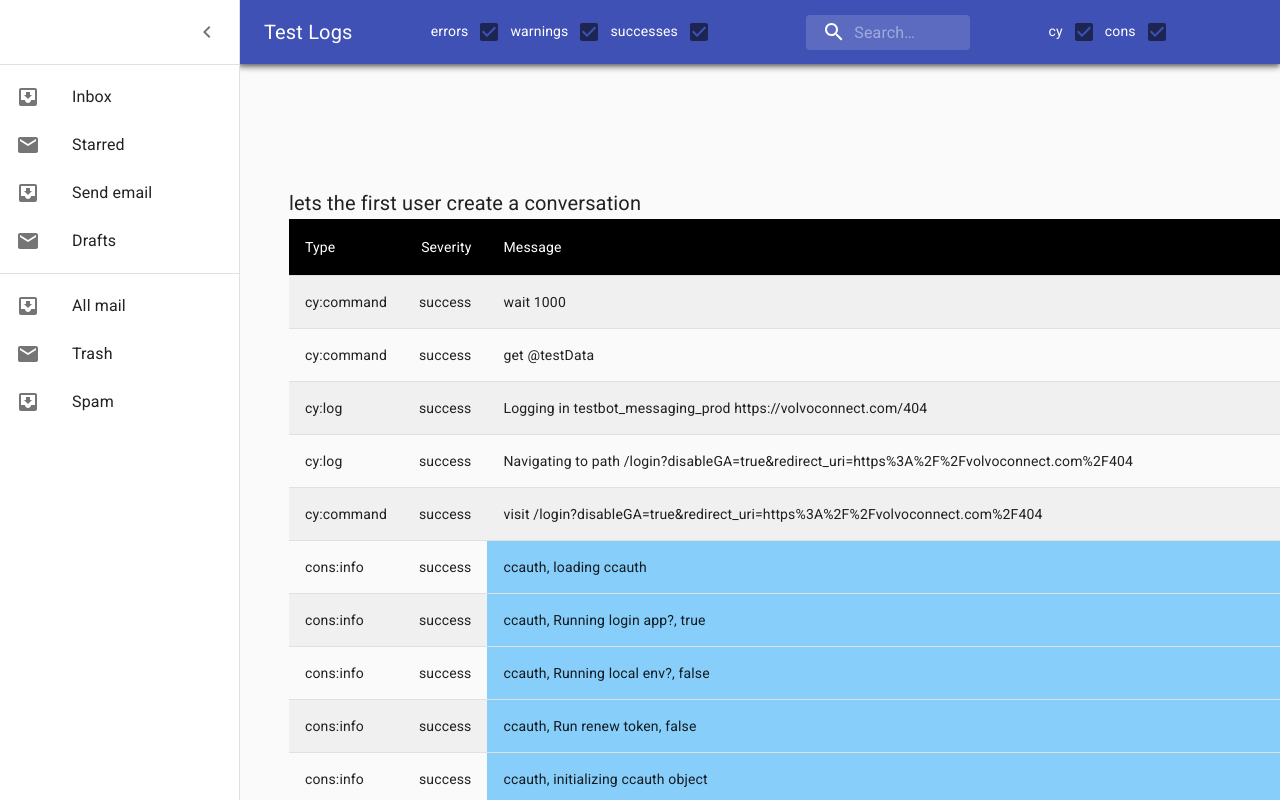
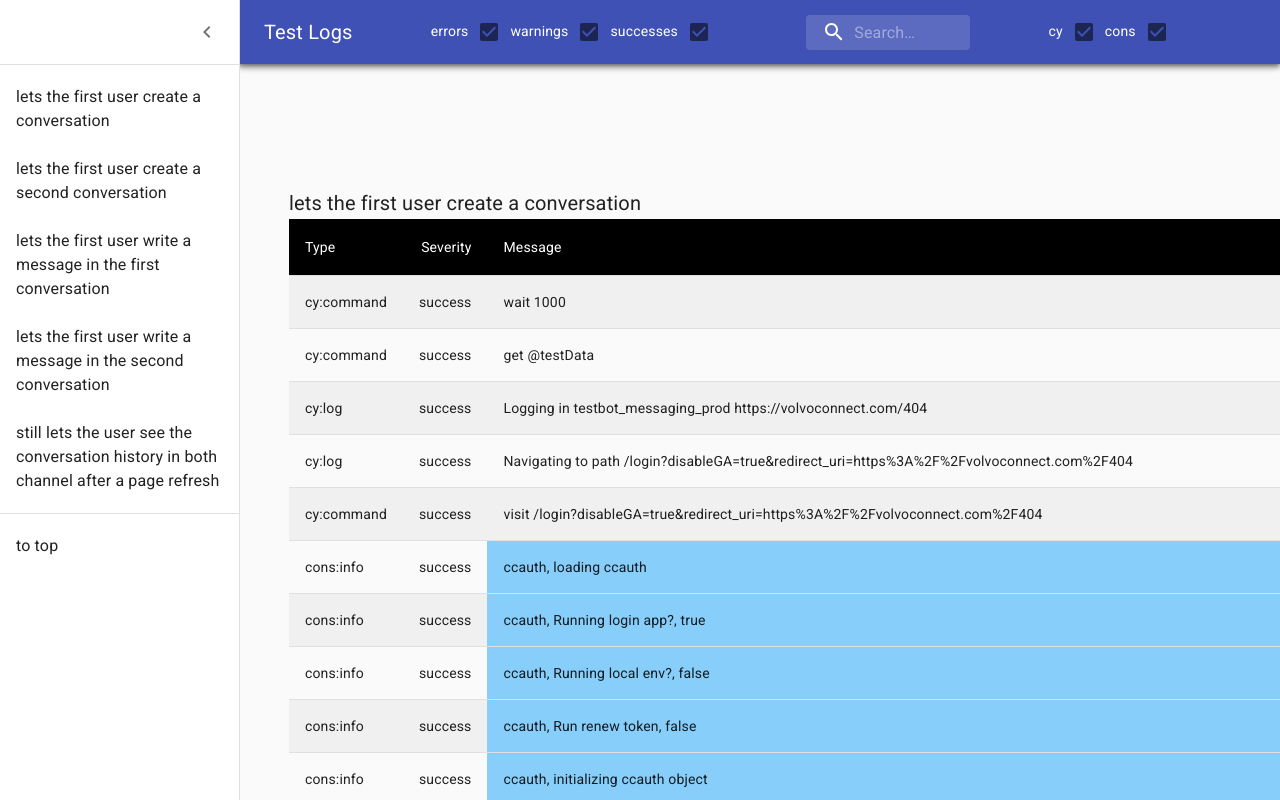
Before and after one commit to NalaElRayes/logging-and-testing, a React (Create React App) app: page / in a window 1280 px wide. Both pictures are taken after a click on the button "open drawer". Shown: the top 800 px of the page. Built offline with nearby package versions, Linux system fonts and the light colour scheme.

Commit message:
create links for the tables

```diff
--- a/src/components/Index.js
+++ b/src/components/Index.js
@@ -174,7 +174,7 @@ function Index() {
             >
               <MenuIcon />
             </IconButton>
-            <Typography variant="h6" noWrap>
+            <Typography id="#top" variant="h6" noWrap>
               Test Logs
             </Typography>
             <Filter
@@ -207,25 +207,24 @@ function Index() {
           </div>
           <Divider />
           <List>
-            {["Inbox", "Starred", "Send email", "Drafts"].map((text, index) => (
-              <ListItem button key={text}>
-                <ListItemIcon>
-                  {index % 2 === 0 ? <InboxIcon /> : <MailIcon />}
-                </ListItemIcon>
-                <ListItemText primary={text} />
-              </ListItem>
-            ))}
+            {Object.keys(data).map((filename) =>
+              Object.keys(data[filename]).map((testName) => (
+                <ListItem
+                  button
+                  key={testName}
+                  component="a"
+                  href={`#${testName}`}
+                >
+                  <ListItemText primary={testName} />
+                </ListItem>
+              ))
+            )}
           </List>
           <Divider />
           <List>
-            {["All mail", "Trash", "Spam"].map((text, index) => (
-              <ListItem button key={text}>
-                <ListItemIcon>
-                  {index % 2 === 0 ? <InboxIcon /> : <MailIcon />}
-                </ListItemIcon>
-                <ListItemText primary={text} />
-              </ListItem>
-            ))}
+            <ListItem button component="a" href={`#top`}>
+              <ListItemText primary={"to top"} />
+            </ListItem>
           </List>
         </Drawer>
         <main
@@ -247,12 +246,14 @@ function Index() {
                         appliedFilter,
                         appliedFilterType
                       );
-                      //om testLogArray innehåller testloggar rendera tabel om ej returnera en paragraph med text "det finns inga testloggar i denna tabel"
+                      //om testLogArray innehåller testloggar rendera tabel
                       if (Object.keys(testLogArray).length > 0) {
                         return (
                           <>
                             <Grid item xs={12} className="tableBody">
-                              <Typography variant="h6">{testName}</Typography>
+                              <Typography variant="h6" id={testName}>
+                                {testName}
+                              </Typography>
                               <Table
                                 className={classes.table}
                                 aria-label="customized table"
```
Also changed, not shown: src/components/TableRow/index.js (line endings or trailing spaces).
